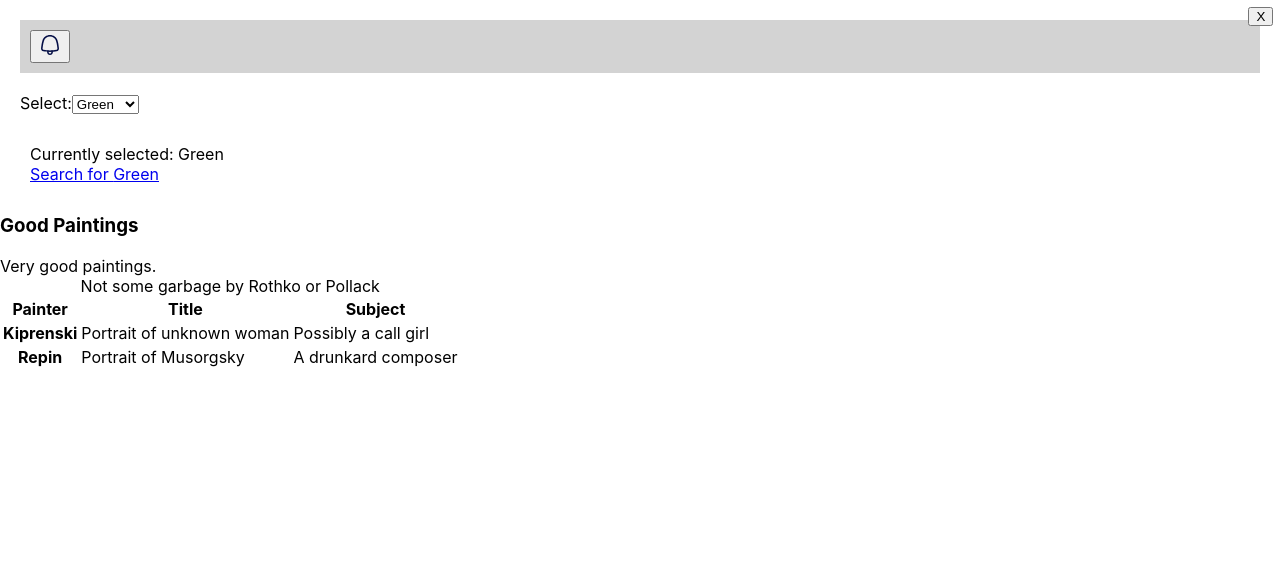
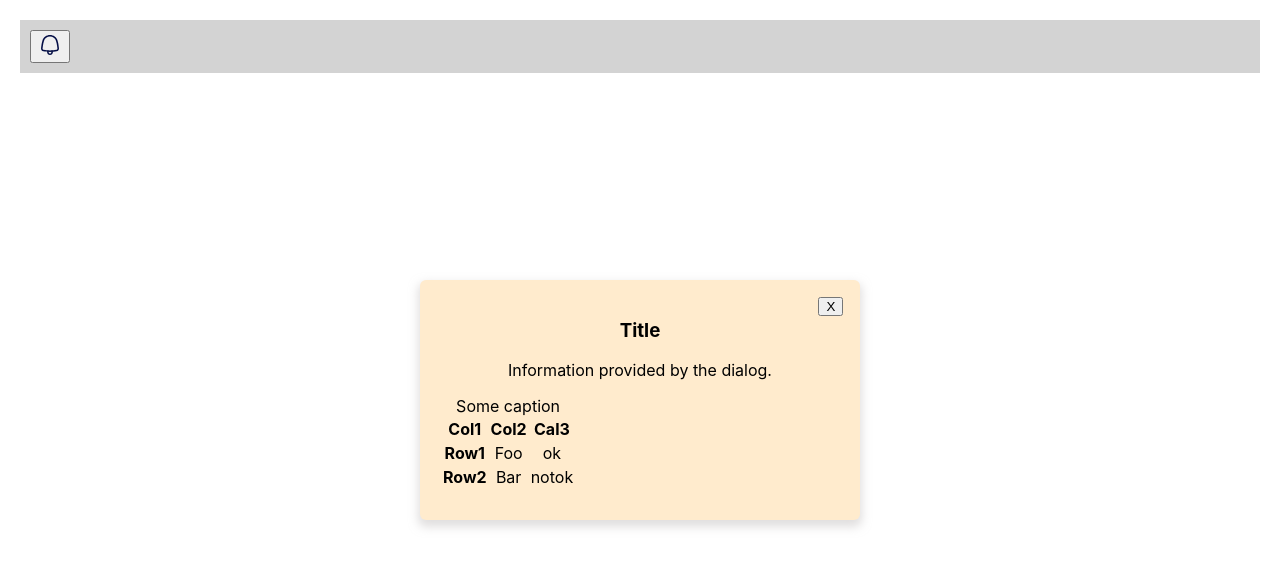
Before and after one commit to nickrally/accessibility-app, a React (Create React App) app: page / in a window 1280 px wide. Both pictures are taken after a click on the button 50 px from the left and 46 px from the top of the page. Shown: the top 566 px of the page. Built offline with nearby package versions, Linux system fonts and the light colour scheme.

Commit message:
removed other components

```diff
--- a/src/App.js
+++ b/src/App.js
@@ -12,12 +12,6 @@ function App() {
   return (
     <div className="App">
       <Toolbar />
-      <Dropdown
-        options={colors}
-        onOptionChange={handleSelection}
-        onFirstLoad={setSelectedColor}
-      />
-      <Content info={selectedColor} />
     </div>
   );
 }
--- a/src/components/Dialog.js
+++ b/src/components/Dialog.js
@@ -5,28 +5,30 @@ import { createPortal } from "react-dom";
 const Dialog = (props) => {
   const dialog = document.getElementById("dialog");
   return createPortal(
-    <div id="notification-desc">
-      <h3>Good Paintings</h3>
-      Very good paintings.
+    <div id="notification-desc" role="dialog">
+      <h3>Title</h3>
+      <p>Information provided by the dialog.</p>
       <table>
-        <caption>Not some garbage by Rothko or Pollack</caption>
+        <caption>Some caption</caption>
+        <tbody>
           <tr>
-          <th scope="col">Painter</th>
-          <th scope="col">Title</th>
-          <th scope="col">Subject</th>
+            <th scope="col">Col1</th>
+            <th scope="col">Col2</th>
+            <th scope="col">Cal3</th>
           </tr>
 
           <tr>
-          <th scope="row">Kiprenski</th>
-          <td>Portrait of unknown woman</td>
-          <td>Possibly a call girl</td>
+            <th scope="row">Row1</th>
+            <td>Foo</td>
+            <td>ok</td>
           </tr>
 
           <tr>
-          <th scope="row">Repin</th>
-          <td>Portrait of Musorgsky</td>
-          <td>A drunkard composer</td>
+            <th scope="row">Row2</th>
+            <td>Bar</td>
+            <td>notok</td>
           </tr>
+        </tbody>
       </table>
       <button className="x-button" onClick={() => props.close(false)}>
         X
--- a/src/components/Dialog.scss
+++ b/src/components/Dialog.scss
@@ -7,7 +7,7 @@
   bottom: 0;
   margin: auto;
   width: 400px;
-  height: 150px;
+  height: 200px;
   box-shadow: 0 5px 10px 2px rgba(195, 192, 192, 0.5);
   padding: 20px;
   text-align: center;
@@ -18,6 +18,6 @@
   position: absolute;
   top: 0.5em;
   right: 0.5em;
-  margin-top: 0;
+  margin: 10px;
   line-height: 1;
 }
```
Lines whose indentation alone changed are shown as unchanged.
